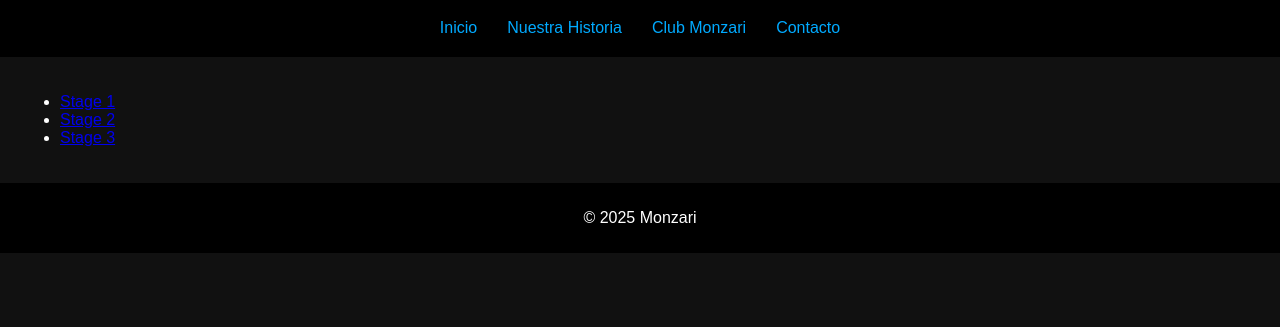
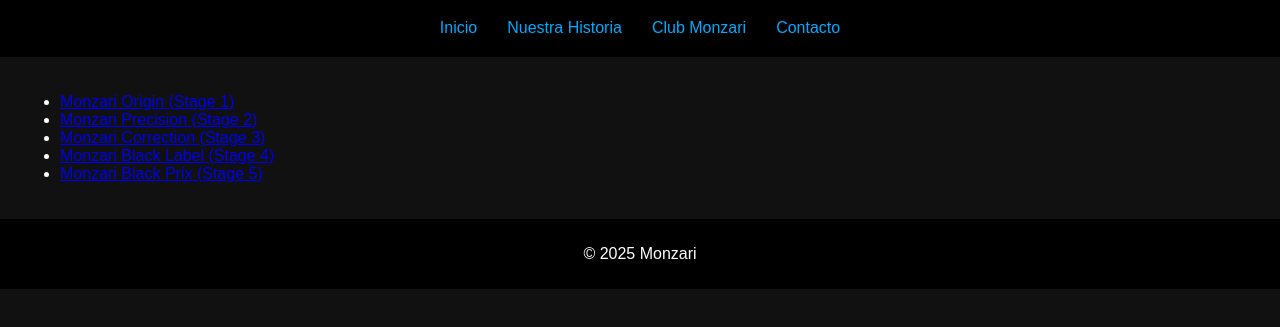
Before and after one commit to monzaridetailingstudio/monzari, a plain HTML site: page tratamientos.html in a window 1280 px wide. Shown: the part 81-408 px from the top of the page. Drawn offline with Linux system fonts and the light colour scheme.

Commit message:
Update tratamientos.html

```diff
--- a/tratamientos.html
+++ b/tratamientos.html
@@ -5,9 +5,11 @@
 <header><h1>Tratamientos</h1><nav><a href="index.html">Inicio</a><a href="historia.html">Nuestra Historia</a><a href="club.html">Club Monzari</a><a href="contacto.html">Contacto</a></nav></header>
 <main>
 <ul>
-  <li><a href="stage1.html">Stage 1</a></li>
-  <li><a href="stage2.html">Stage 2</a></li>
-  <li><a href="stage3.html">Stage 3</a></li>
+  <li><a href="stage1.html">Monzari Origin (Stage 1)</a></li>
+  <li><a href="stage2.html">Monzari Precision (Stage 2)</a></li>
+  <li><a href="stage3.html">Monzari Correction (Stage 3)</a></li>
+  <li><a href="stage4.html">Monzari Black Label (Stage 4)</a></li>
+  <li><a href="stage5.html">Monzari Black Prix (Stage 5)</a></li>
 </ul>
 </main><footer><p>© 2025 Monzari</p></footer>
 </body>
```
